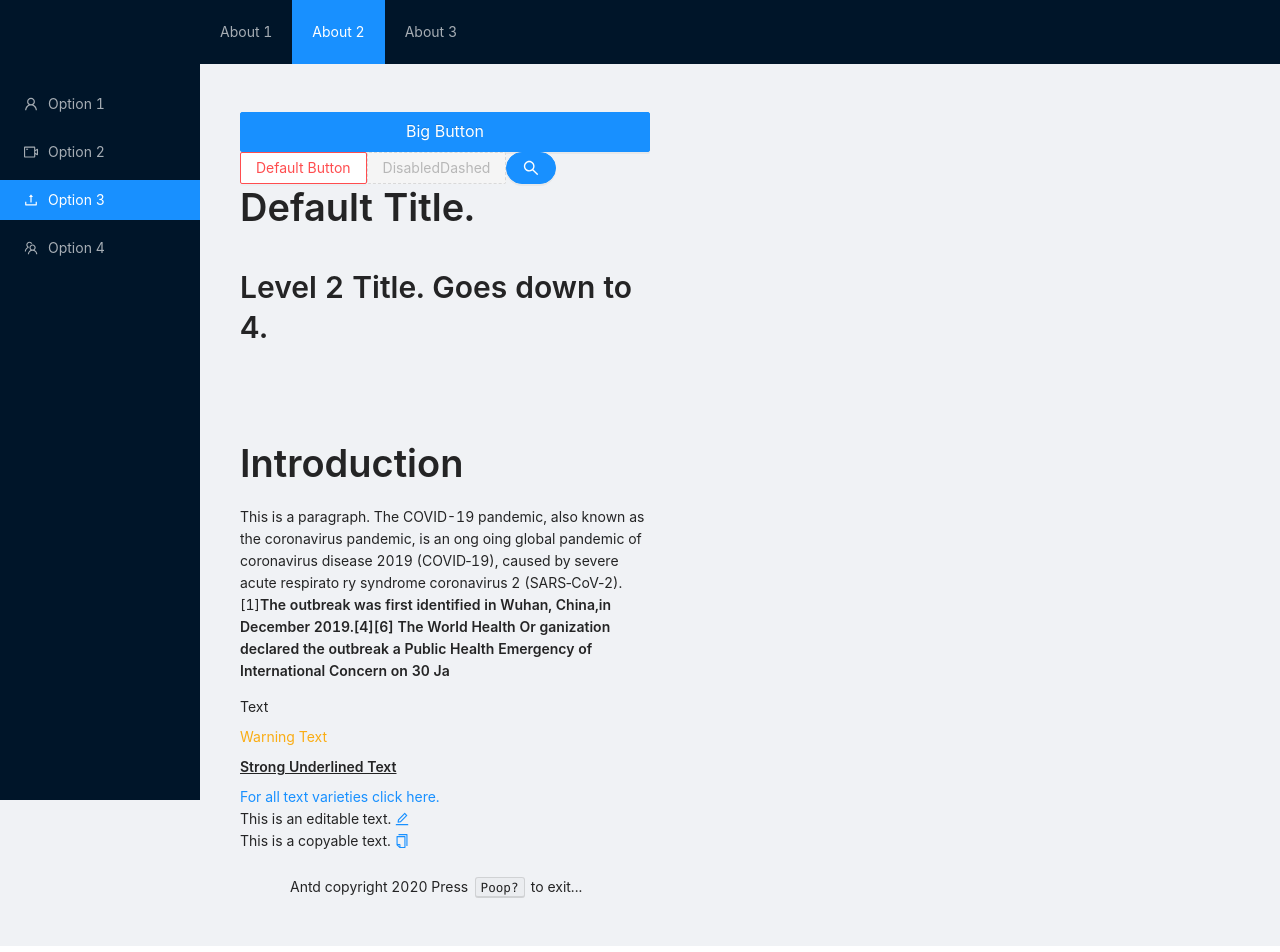
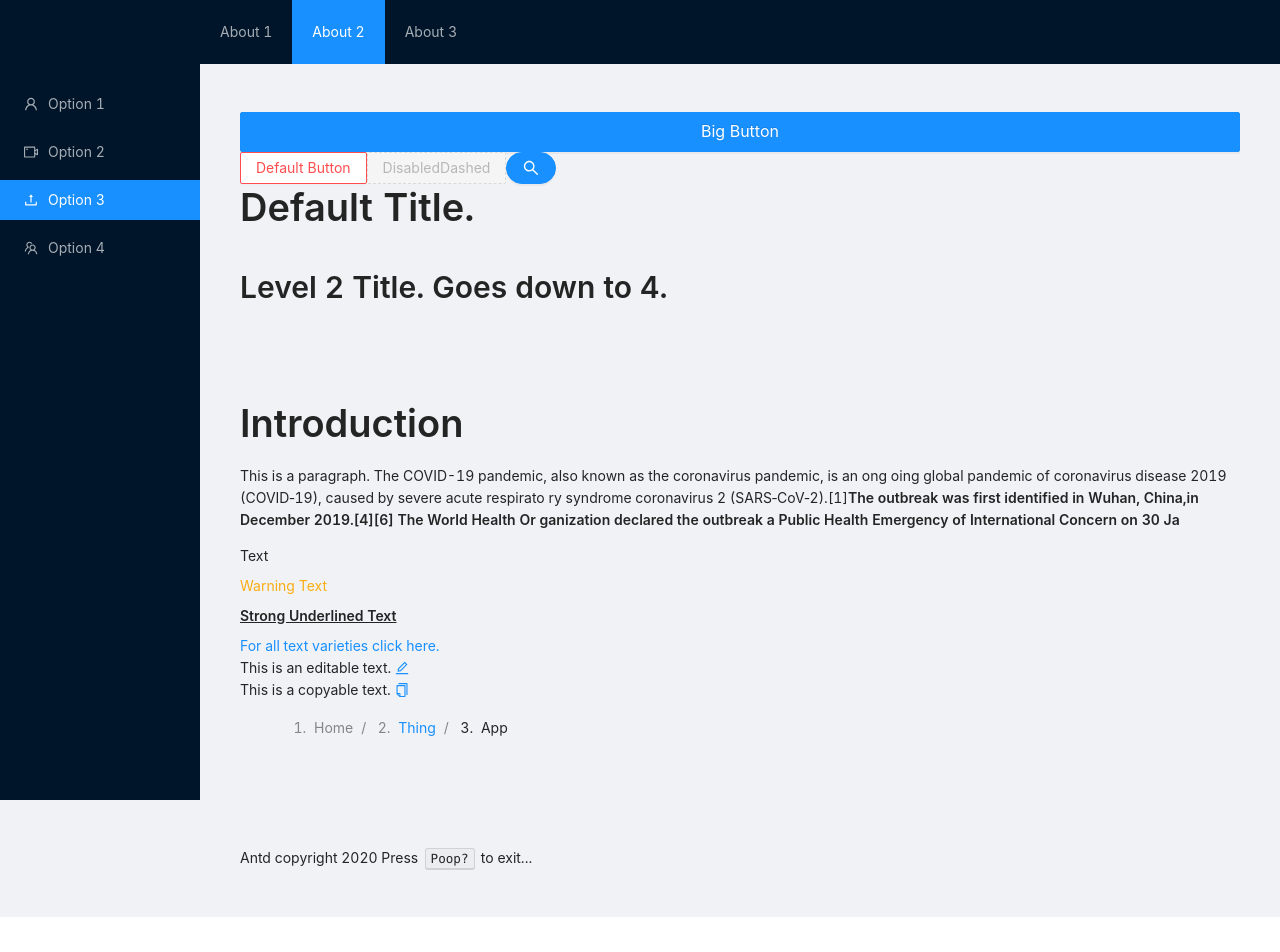
Before and after one commit to macroexp/supreme-octo-lamp, a React (Create React App) app in the folder my-poosp/: page / in a window 1280 px wide. Shown: the top 952 px of the page. Built offline with nearby package versions, Linux system fonts and the light colour scheme.

Commit message:
merged consts

```diff
--- a/my-poosp/src/Body.tsx
+++ b/my-poosp/src/Body.tsx
@@ -112,25 +112,25 @@ const Format: FC = () => (
                         </Link>
                     </Space>
                     <Demo />
-                    <Footer style={{textAlign:'left'}}>
+                    <Breadcrumb style={{margin:'16px 0', padding:'0 50px'}}>
+                        <Breadcrumb.Item>Home</Breadcrumb.Item>
+                        <Breadcrumb.Item>
+                            <a href="">Thing</a>
+                        </Breadcrumb.Item>
+                        <Breadcrumb.Item>App</Breadcrumb.Item>
+                    </Breadcrumb>
+                    <div className="site-layout-content">
+
+                    <br></br><br></br>
+
+                    </div>
+                    <Footer style={{margin:'24px -50px 0'}}>
                         Antd copyright 2020
                         Press <Text keyboard>Poop?</Text> to exit...
                     </Footer>
                 </Typography>
             </Content>
         </Layout>
-        <Content style={{padding:'0 50px'}}>
-            <Breadcrumb style={{margin:'16px 0'}}>
-                <Breadcrumb.Item>Home</Breadcrumb.Item>
-                <Breadcrumb.Item>List</Breadcrumb.Item>
-                <Breadcrumb.Item>App</Breadcrumb.Item>
-            </Breadcrumb>
-            <div className="site-layout-content">
-
-            <br></br><br></br>
-
-            </div>
-        </Content>
     </Layout>
 );
 
```
